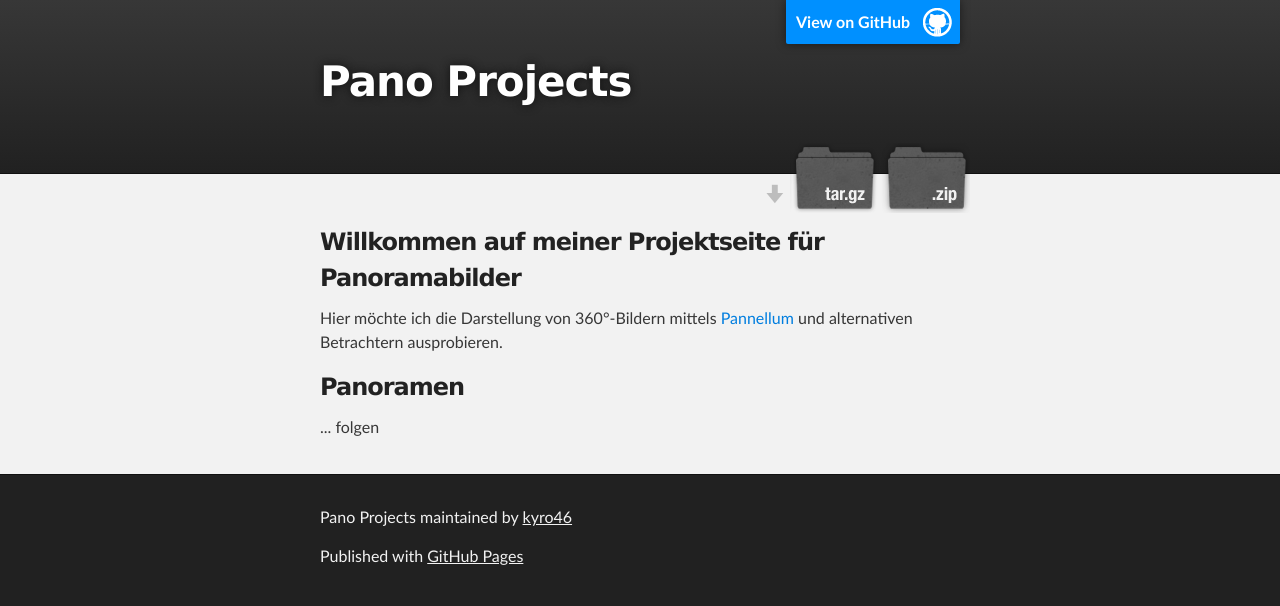
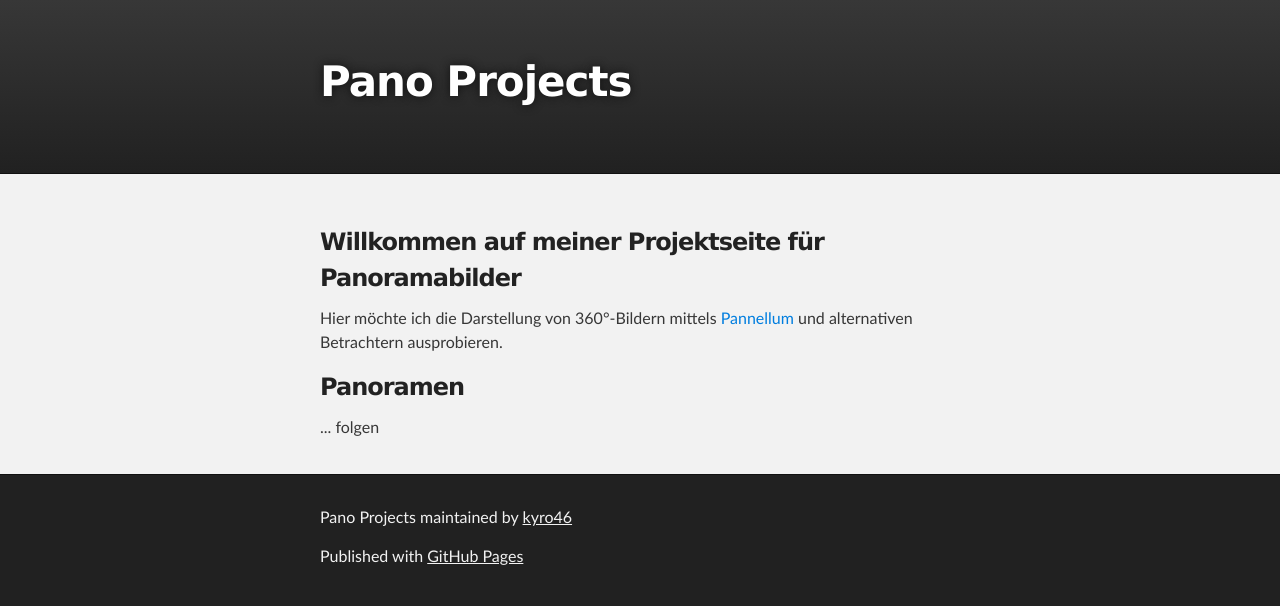
Before and after one commit to kyro46/panoprojects, a plain HTML site: page index.html in a window 1280 px wide. Drawn offline with Linux system fonts and the light colour scheme.

Commit message:
remove unneeded entries for the time being

```diff
--- a/index.html
+++ b/index.html
@@ -16,15 +16,17 @@
     <!-- HEADER -->
     <div id="header_wrap" class="outer">
         <header class="inner">
-          <a id="forkme_banner" href="https://github.com/kyro46/panoprojects">View on GitHub</a>
+          <!--<a id="forkme_banner" href="https://github.com/kyro46/panoprojects">View on GitHub</a>-->
 
           <h1 id="project_title">Pano Projects</h1>
           <h2 id="project_tagline"></h2>
 
+            <!--
             <section id="downloads">
               <a class="zip_download_link" href="https://github.com/kyro46/panoprojects/zipball/master">Download this project as a .zip file</a>
               <a class="tar_download_link" href="https://github.com/kyro46/panoprojects/tarball/master">Download this project as a tar.gz file</a>
             </section>
+            -->
         </header>
     </div>
 
```
